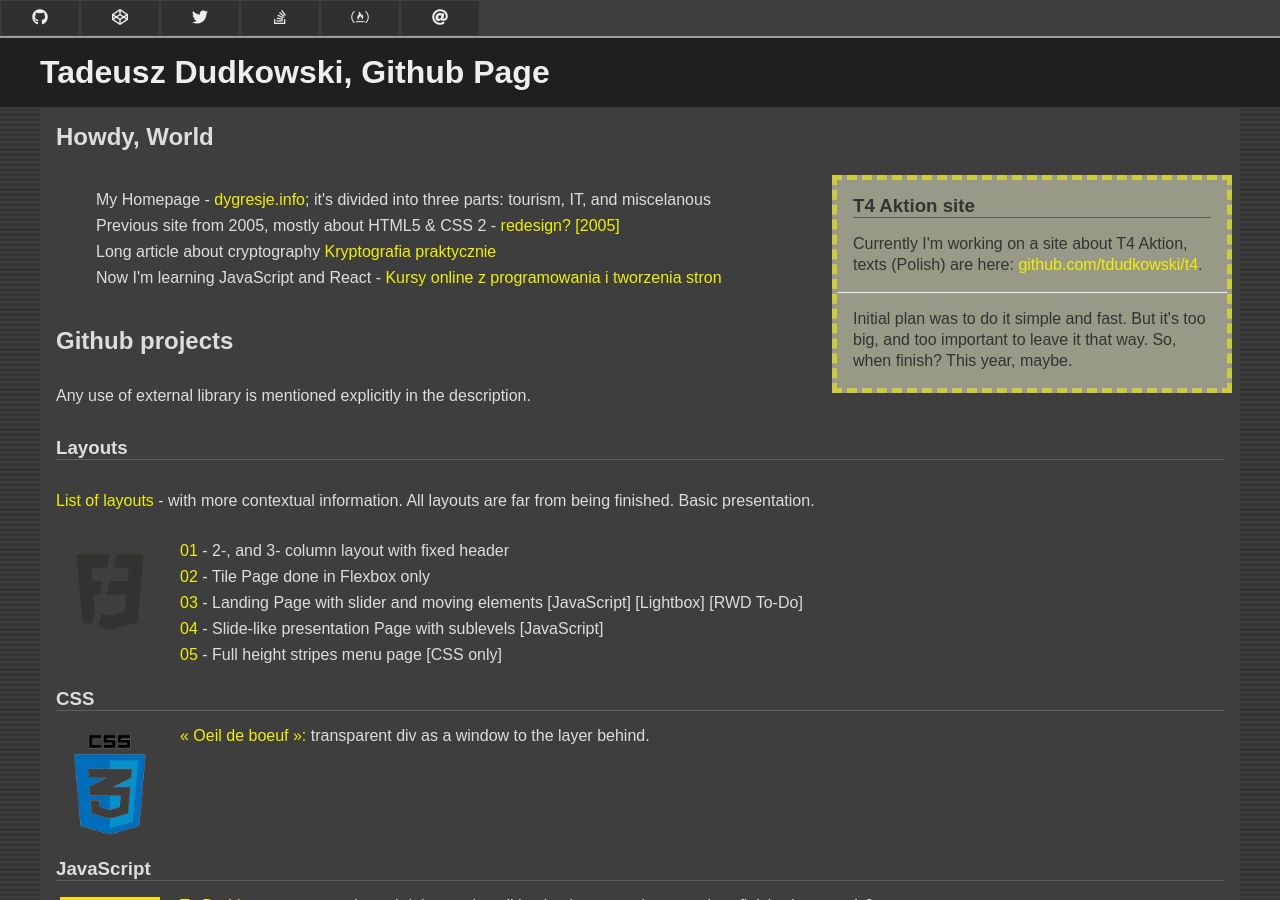
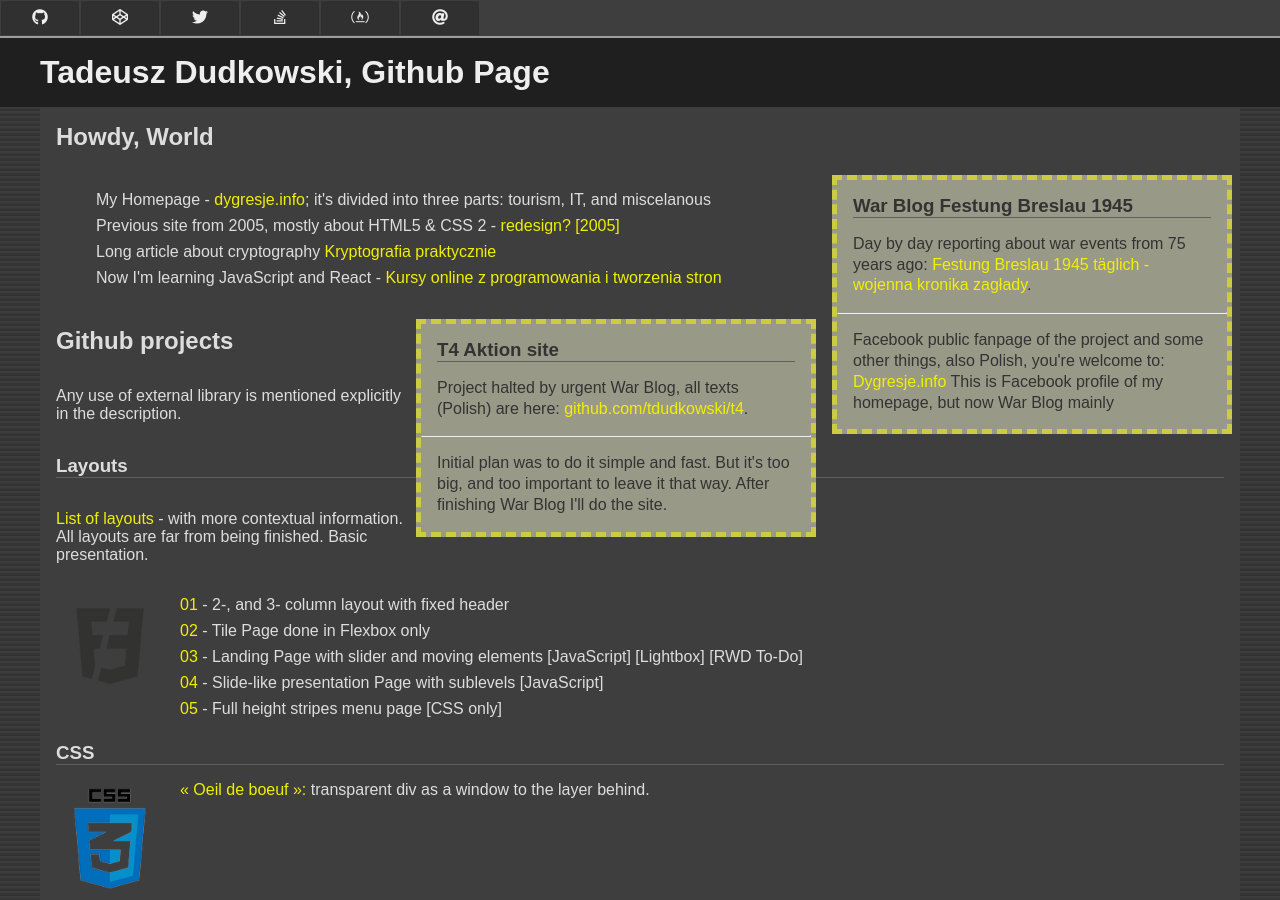
Before and after one commit to tdudkowski/tdudkowski.github.io, a Jekyll site: the page built from index.html, in a window 1280 px wide and 900 px high. Built offline with Jekyll 4.4.1, drawn with Linux system fonts in a browser that asks for light colours; nearby versions of some CDN libraries.

Commit message:
add info on War Blog and  T4 being stopped

```diff
--- a/index.html
+++ b/index.html
@@ -34,15 +34,34 @@ title: Tadeusz Dudkowski, Github Page
   </ul>
 
   <div class="doc100">
+    <h3>War Blog Festung Breslau 1945</h3>
+    <p>
+      Day by day reporting about war events from 75 years ago:
+      <a href="https://wroclawscyargonauci.blogspot.com"
+        >Festung Breslau 1945 täglich - wojenna kronika zagłady</a
+      >.
+    </p>
+    <hr />
+    <p>
+      Facebook public fanpage of the project and some other things, also Polish,
+      you're welcome to:
+      <a href="https://www.facebook.com/dygresje.info/?modal=admin_todo_tour"
+        >Dygresje.info</a
+      >
+      This is Facebook profile of my homepage, but now War Blog mainly
+    </p>
+  </div>
+
+  <div class="doc100">
     <h3>T4 Aktion site</h3>
     <p>
-      Currently I'm working on a site about T4 Aktion, texts (Polish) are here:
+      Project halted by urgent War Blog, all texts (Polish) are here:
       <a href="https://github.com/tdudkowski/t4">github.com/tdudkowski/t4</a>.
     </p>
     <hr />
     <p>
       Initial plan was to do it simple and fast. But it's too big, and too
-      important to leave it that way. So, when finish? This year, maybe.
+      important to leave it that way. After finishing War Blog I'll do the site.
     </p>
   </div>
 
```
